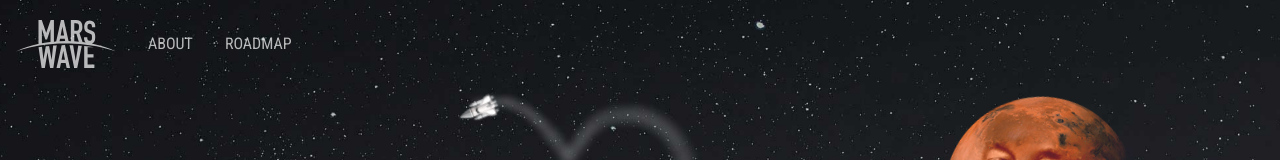
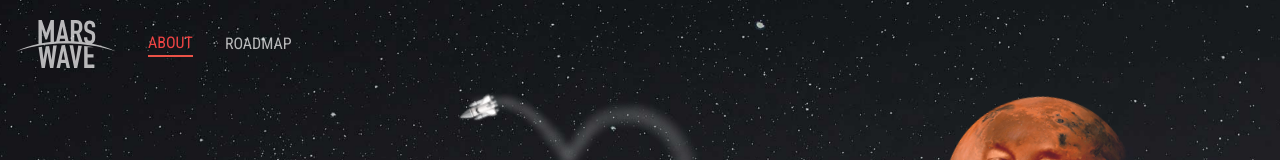
Before and after one commit to fromhearttomars/marswave, a Next.js app: page /about in a window 1280 px wide. Shown: the top 160 px of the page. Built offline with nearby package versions, Linux system fonts and the light colour scheme.

Commit message:
Adjust layout

```diff
--- a/app/globals.css
+++ b/app/globals.css
@@ -11,6 +11,16 @@
 
 .smoke {
   transition: opacity 0.2s ease-out, transform 0.1s ease-out;
+}
+
+.active::after {
+  content: "";
+  position: relative;
+  top: 0;
+  display: flex;
+  width: 100%;
+  height: 2px;
+  background-color: #eb5247;
 }
 
 .gradient {
@@ -63,7 +73,7 @@
     --muted-foreground: 0 0% 63.9%;
     --accent: 0 0% 14.9%;
     --accent-foreground: 0 0% 98%;
-    --destructive: 0 62.8% 30.6%;
+    --destructive: 4 80% 60%;
     --destructive-foreground: 0 0% 98%;
     --border: 0 0% 14.9%;
     --input: 0 0% 14.9%;
--- a/components/Header.tsx
+++ b/components/Header.tsx
@@ -2,8 +2,11 @@
 import React from 'react';
 import Image from "next/image";
 import Link from "next/link";
+import { usePathname } from "next/navigation";
+import { cn } from "@/lib/utils"
 
 const Header = () => {
+  const pathname = usePathname();
 
   const menuItems = [
     { name: 'ABOUT', link: '/about' },
@@ -13,7 +16,7 @@ const Header = () => {
   return <div className="fixed z-30 flex gap-8 items-center w-full h-14 text-white animate-fadeIn opacity-0 transition-opacity m-4">
     <Link href="/"><Image className="opacity-70" src="/marswave_logo_white.svg" alt="Marswave Logo" width="100" height="43" /></Link>
     {menuItems.map((item) =>
-      <Link href={item.link} key={item.name} className='text-white opacity-70 hover:opacity-100 transition-opacity'>
+      <Link href={item.link} key={item.name} className={cn("opacity-70 hover:opacity-100 transition-opacity", `${pathname === item.link ? "text-destructive active opacity-100" : "text-white "}`)}>
         {item.name}
       </Link>
     )}
```
